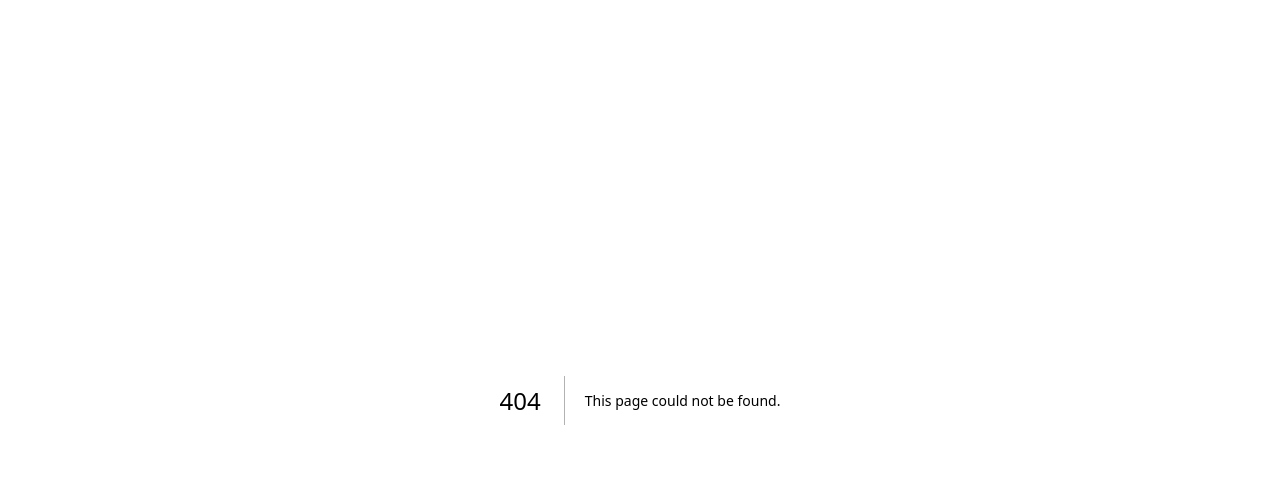
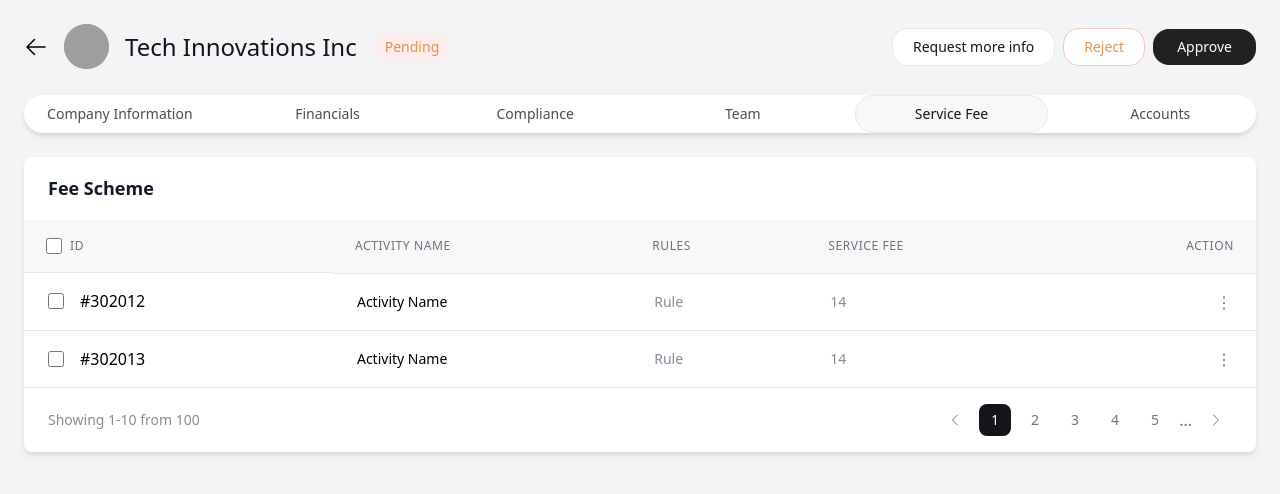
Before and after one commit to usman-bestdev/company-management-frontend, a Next.js app: page /company/service-fee in a window 1280 px wide. Before the commit this address had no page. Shown: the top 494 px of the page. Built offline with nearby package versions, Linux system fonts and the light colour scheme; grey boxes are pictures that could not be loaded.

Commit message:
added FeeSchemeTable component

```diff
--- /dev/null
+++ b/src/app/company/service-fee/page.tsx
@@ -0,0 +1,9 @@
+import FeeService from "@/components/FeeService";
+
+export default function Home() {
+  return (
+    <>
+      <FeeService />
+    </>
+  );
+}
--- a/src/components/Dashboard/CompaniesTable/index.tsx
+++ b/src/components/FeeService/FeeSchemeTable/index.tsx
@@ -1,102 +1,41 @@
 import { ChevronLeftIcon, ChevronRightIcon } from "@heroicons/react/24/outline";
-import { useRouter } from "next/navigation";
 import React, { useState } from "react";
-type Company = {
+
+type Scheme = {
   id: string;
-  name: string;
-  dateJoined: string;
-  status: "Pending" | "Active" | "Suspended";
-  lastActivity: string;
+  activityName: string;
+  rule: string;
+  serviceFee: number;
 };
-const companies: Company[] = [
+
+const schemes: Scheme[] = [
   {
     id: "#302012",
-    name: "Tech Innovations Inc",
-    dateJoined: "Sep 23 - 2023",
-    status: "Pending",
-    lastActivity: "Sep 23 - 2023",
+    activityName: "Activity Name",
+    rule: "Rule",
+    serviceFee: 14.0,
   },
   {
     id: "#302013",
-    name: "Tech Innovations Inc",
-    dateJoined: "Sep 23 - 2023",
-    status: "Active",
-    lastActivity: "Sep 23 - 2023",
+    activityName: "Activity Name",
+    rule: "Rule",
+    serviceFee: 14.0,
   },
-  {
-    id: "#302014",
-    name: "Tech Innovations Inc",
-    dateJoined: "Sep 23 - 2023",
-    status: "Suspended",
-    lastActivity: "Sep 23 - 2023",
-  },
-  {
-    id: "#302012",
-    name: "Tech Innovations Inc",
-    dateJoined: "Sep 23 - 2023",
-    status: "Pending",
-    lastActivity: "Sep 23 - 2023",
-  },
-  {
-    id: "#302012",
-    name: "Tech Innovations Inc",
-    dateJoined: "Sep 23 - 2023",
-    status: "Pending",
-    lastActivity: "Sep 23 - 2023",
-  },
-  {
-    id: "#302013",
-    name: "Tech Innovations Inc",
-    dateJoined: "Sep 23 - 2023",
-    status: "Active",
-    lastActivity: "Sep 23 - 2023",
-  },
-  {
-    id: "#302014",
-    name: "Tech Innovations Inc",
-    dateJoined: "Sep 23 - 2023",
-    status: "Suspended",
-    lastActivity: "Sep 23 - 2023",
-  },
-  {
-    id: "#302012",
-    name: "Tech Innovations Inc",
-    dateJoined: "Sep 23 - 2023",
-    status: "Pending",
-    lastActivity: "Sep 23 - 2023",
-  },
-  {
-    id: "#302013",
-    name: "Tech Innovations Inc",
-    dateJoined: "Sep 23 - 2023",
-    status: "Active",
-    lastActivity: "Sep 23 - 2023",
-  },
-  {
-    id: "#302014",
-    name: "Tech Innovations Inc",
-    dateJoined: "Sep 23 - 2023",
-    status: "Suspended",
-    lastActivity: "Sep 23 - 2023",
-  },
-  // Add more data as needed
+  // Add more rows if needed
 ];
-const CompaniesTable: React.FC = () => {
-  const router = useRouter();
 
-  // State to manage selected page
+const FeeSchemeTable: React.FC = () => {
   const [selectedPage, setSelectedPage] = useState(1);
-
-  const handleCompanyClick = (companyId: string) => {
-    router.push(`/company/fee-service`);
-  };
-
   const handlePageClick = (page: number) => {
     setSelectedPage(page);
   };
 
   return (
-    <div className="w-full">
+    <div className="w-full  bg-white shadow-md rounded-lg mt-6">
+      <div className="flex justify-between items-center px-6 py-[18px]">
+        <h2 className="text-[18px] font-semibold text-gray-900">Fee Scheme</h2>
+      </div>
+
       {/* Table */}
       <div className="overflow-x-auto w-full">
         <table className="min-w-full table-auto">
@@ -107,16 +46,13 @@
                 ID
               </th>
               <th className="px-[22px] py-[18px] text-left text-xs font-medium text-gray-500 uppercase tracking-wider border-b-[1px] border-[#E9E9E9]">
-                Company Name
+                Activity Name
               </th>
               <th className="px-[22px] py-[18px] text-left text-xs font-medium text-gray-500 uppercase tracking-wider border-b-[1px] border-[#E9E9E9]">
-                Date Joined
+                Rules
               </th>
               <th className="px-[22px] py-[18px] text-left text-xs font-medium text-gray-500 uppercase tracking-wider border-b-[1px] border-[#E9E9E9]">
-                Status
-              </th>
-              <th className="px-[22px] py-[18px] text-left text-xs font-medium text-gray-500 uppercase tracking-wider border-b-[1px] border-[#E9E9E9]">
-                Last Activity
+                Service Fee
               </th>
               <th className="px-[22px] py-[18px] text-right text-xs font-medium text-gray-500 uppercase tracking-wider border-b-[1px] border-[#E9E9E9]">
                 Action
@@ -124,37 +60,23 @@
             </tr>
           </thead>
           <tbody className="bg-white divide-y divide-gray-200">
-            {companies.map((company, idx) => (
+            {schemes.map((scheme, idx) => (
               <tr key={idx}>
                 <td className="px-6 py-4 whitespace-nowrap flex items-center gap-4">
                   <input type="checkbox" className="form-checkbox h-4 w-4" />
-                  {company.id}
+                  {scheme.id}
                 </td>
                 <td
-                  className="px-6 py-4 whitespace-nowrap cursor-pointer text-[#4778F5] font-medium text-[14px] leading-[20px] "
-                  onClick={() => handleCompanyClick(company.id)}
+                  className="px-6 py-4 whitespace-nowrap cursor-pointer  font-medium text-[14px] leading-[20px] "
+                  // onClick={() => handleschemeClick(scheme.id)}
                 >
-                  {company.name}
+                  {scheme.activityName}
                 </td>
                 <td className="px-6 py-4 whitespace-nowrap text-[#858C95] font-medium text-[14px] leading-[20px] ">
-                  {company.dateJoined}
-                </td>
-
-                <td className="px-6 py-4 whitespace-nowrap">
-                  <span
-                    className={`px-3 py-1 inline-flex text-xs leading-5 font-semibold rounded-full ${
-                      company.status === "Active"
-                        ? "bg-green-100 text-green-800"
-                        : company.status === "Pending"
-                        ? "bg-yellow-100 text-yellow-800"
-                        : "bg-red-100 text-red-800"
-                    }`}
-                  >
-                    {company.status}
-                  </span>
+                  {scheme.rule}
                 </td>
                 <td className="px-6 py-4 whitespace-nowrap text-[#858C95] font-medium text-[14px] leading-[20px] ">
-                  {company.lastActivity}
+                  {scheme.serviceFee}
                 </td>
                 <td className="px-6 py-4 whitespace-nowrap text-right">
                   <span className="text-gray-500 cursor-pointer">⋮</span>
@@ -164,8 +86,6 @@
           </tbody>
         </table>
       </div>
-
-      {/* Pagination */}
       <div className="border-b border-[#E9E9E9]"></div>
       <div className="flex items-center justify-between px-6 py-4 ">
         <span className="font-medium text-[14px] leading-[20px] tracking-[-0.5%] text-[#858C95]">
@@ -214,4 +134,4 @@
   );
 };
 
-export default CompaniesTable;
+export default FeeSchemeTable;
--- /dev/null
+++ b/src/components/FeeService/index.tsx
@@ -0,0 +1,17 @@
+"use client";
+import React from "react";
+import FeeSchemeTable from "./FeeSchemeTable";
+import CompanyActionBanner from "../CompanyActionBanner";
+import NavigationTabs from "../NavigationTabs";
+
+const FeeService: React.FC = () => {
+  return (
+    <div className="p-6 bg-gray-100 min-h-screen">
+      <CompanyActionBanner />
+      <NavigationTabs />
+      <FeeSchemeTable />
+    </div>
+  );
+};
+
+export default FeeService;
```
